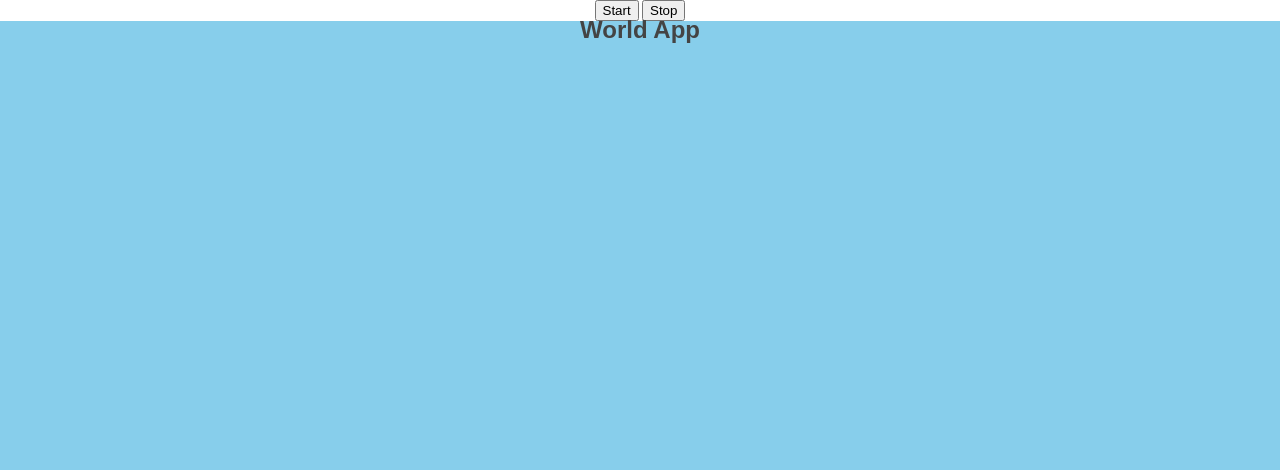
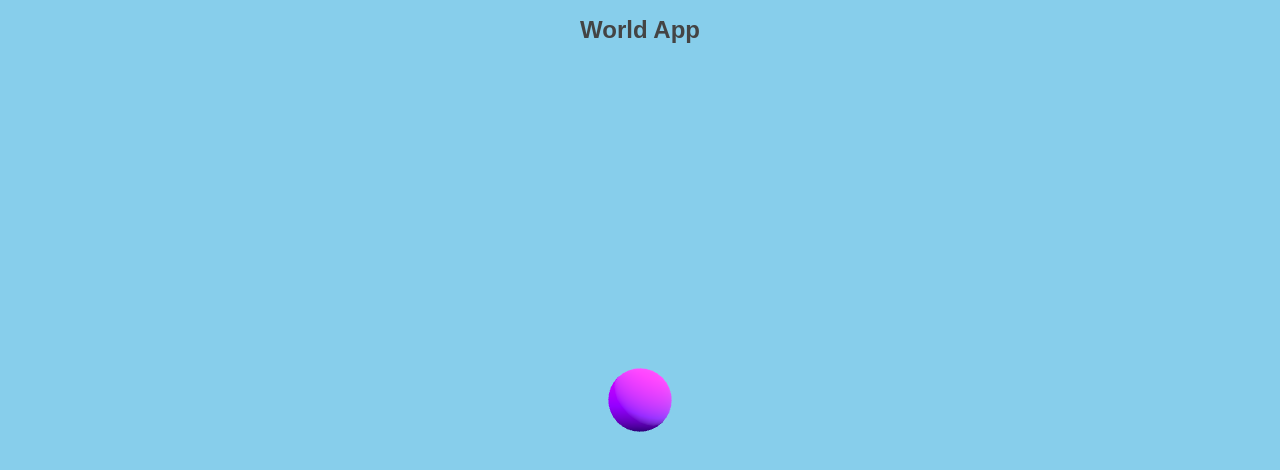
Before and after one commit to McJopa/ThreeJS, a website built with Vite: page discoverThreeJS/animationLoop/index.html in a window 1280 px wide. Built offline with nearby package versions, Linux system fonts and the light colour scheme.

Commit message:
pbr conversion and protoSphere

```diff
--- a/discoverThreeJS/animationLoop/index.html
+++ b/discoverThreeJS/animationLoop/index.html
@@ -10,8 +10,6 @@
 
 <body>
   <h1>World App</h1>
-  <button id="startButton">Start</button>
-  <button id="stopButton">Stop</button>
   <div id="scene-container"></div>
 </body>
 
--- a/discoverThreeJS/animationLoop/src/World/World.ts
+++ b/discoverThreeJS/animationLoop/src/World/World.ts
@@ -2,6 +2,7 @@ import { createCamera } from "./components/camera";
 import { createRenderer } from "./systems/renderer";
 import { createScene } from "./components/scene";
 import { createLights } from "./components/lights";
+import { createMeshGroup } from "./components/meshGroup";
 
 import { createControls } from "./systems/controls";
 
@@ -23,11 +24,12 @@ class World {
     container.appendChild(this.renderer.domElement);
     const controls = createControls(this.camera, this.renderer.domElement);
 
-    const { mainLight, ambientLight } = createLights();
+    const { ambientLight, mainLight } = createLights();
+    const meshGroup = createMeshGroup();
 
-    this.loop.updatables.push(controls);
+    this.loop.updatables.push(controls, meshGroup);
 
-    this.scene.add(mainLight, ambientLight);
+    this.scene.add(mainLight, ambientLight, meshGroup);
 
     const resizer = new Resizer(container, this.camera, this.renderer);
   }
--- a/discoverThreeJS/animationLoop/src/World/components/lights.ts
+++ b/discoverThreeJS/animationLoop/src/World/components/lights.ts
@@ -1,9 +1,14 @@
 import { AmbientLight, DirectionalLight, HemisphereLight, Light } from "three";
 
 function createLights() {
-  const ambientLight = new HemisphereLight("white", "darkslategray", 5);
+  // multiply light intensity by PI to match legacyLight values with PBR
+  const ambientLight = new HemisphereLight(
+    "white",
+    "darkslategray",
+    10 * Math.PI
+  );
 
-  const mainLight = new DirectionalLight("white", 5);
+  const mainLight = new DirectionalLight("white", 5 * Math.PI);
   mainLight.position.set(10, 10, 10);
   return { ambientLight, mainLight };
 }
--- /dev/null
+++ b/discoverThreeJS/animationLoop/src/World/components/meshGroup.ts
@@ -0,0 +1,23 @@
+import {
+  SphereGeometry,
+  Group,
+  MathUtils,
+  Mesh,
+  MeshStandardMaterial,
+} from "three";
+import { Ticker } from "../types/updatabale";
+
+function createMeshGroup(): Group & Ticker {
+  const group: Group & Ticker = new Group();
+  const geometry = new SphereGeometry(0.25, 16, 16);
+  const material = new MeshStandardMaterial({ color: "indigo" });
+
+  const protoSphere = new Mesh(geometry, material);
+  group.add(protoSphere);
+
+  group.tick = (delta) => {};
+
+  return group;
+}
+
+export { createMeshGroup };
--- a/discoverThreeJS/animationLoop/styles/main.css
+++ b/discoverThreeJS/animationLoop/styles/main.css
@@ -21,14 +21,6 @@ h1 {
   z-index: 1;
 }
 
-button {
-  position: aboslute;
-}
-
-#startButton {
-  top: 40px;
-}
-
 #scene-container {
   /* tell our scene container to take up the full page */
   position: absolute;
```
Also changed, not shown: discoverThreeJS/animationLoop/src/World/systems/renderer.ts (line endings or trailing spaces).
